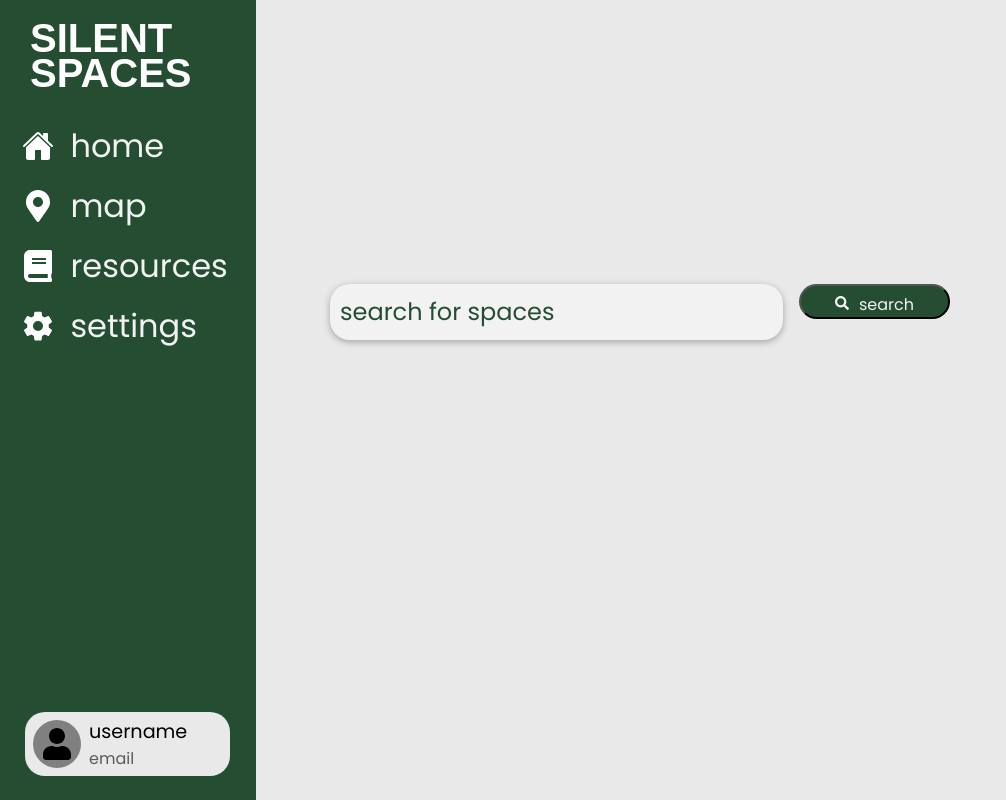
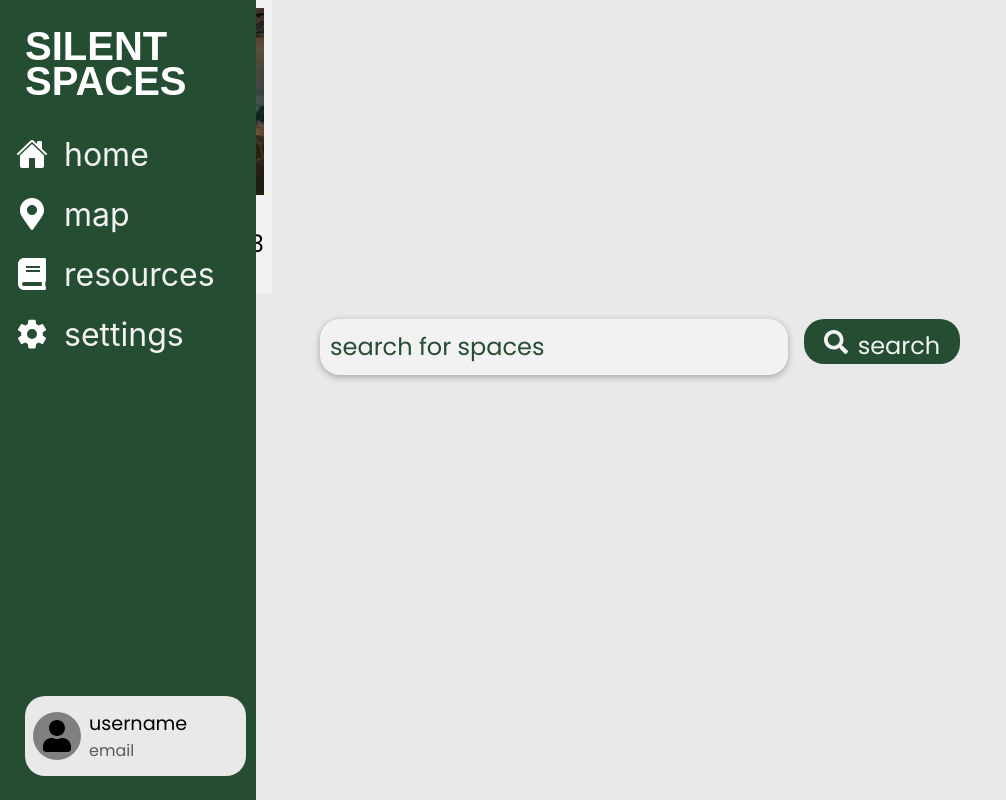
Before and after one commit to Olympicene/Silent-Spaces, a React (Create React App) app in the folder Coding Project/client/: page /menu in a window 1280 px wide. Shown: the whole page, without its empty margins (0-1006 px from the left). Built offline with nearby package versions, Linux system fonts and the light colour scheme; no server answers.

Commit message:
removed wildcard uses

```diff
--- a/Coding Project/client/src/components/NavBar/NavBar.css
+++ b/Coding Project/client/src/components/NavBar/NavBar.css
@@ -1,10 +1,3 @@
-  * {
-    box-sizing: border-box;
-    margin: 0;
-    padding: 0;
-    font-family: 'poppins', sans-serif;;
-  }
-
   .nav-menu.active {
     background-color: #254D32;
     width: 20vw;
@@ -33,9 +26,9 @@
     height: 100%;
     display: flex;
     align-items: center;
-    padding: 0 16px;
     border-radius: 6px;
     margin-top: 20px;
+    padding: 0 16px;
   }
 
   .nav-text a:hover {
@@ -53,9 +46,11 @@
   }
 
   .profile-section {
+    margin: 0;
+    padding: 0;
     display: flex;
     align-items: center;
-
+    font-family: 'poppins', sans-serif;
     width: 80%;
     height : 4rem;
     position: absolute;
@@ -76,4 +71,6 @@
     font-family: 'poppins-bold', sans-serif;
     font-weight: 2rem;
     margin-left: 30px;
+    margin: 0;
+    padding: 0;
   }
--- a/Coding Project/client/src/components/NavBar/NavBar.js
+++ b/Coding Project/client/src/components/NavBar/NavBar.js
@@ -12,8 +12,8 @@ function NavBar() {
       <IconContext.Provider value={{color:"#ffff", size:"2rem"}}>
       <nav className='nav-menu active'>
         <ul className='nav-menu-items'>
-          <h1 style={{marginTop:"1rem", marginBottom:"-10px"}}>SILENT</h1>
-          <h1> SPACES</h1>
+          <h1 style={{marginTop:"1.5rem", marginBottom:"-10px", marginLeft:"25px"}}>SILENT</h1>
+          <h1 style={{marginLeft:"25px"}}> SPACES</h1>
           {NavbarData.map((item, index) => {
             return (
               <li key = {index} className={item.className}>
@@ -30,8 +30,8 @@ function NavBar() {
             </div>
 
             <div style={{display:"inline-block"}}>
-              <p style={{fontSize:"1.2rem"}}>username</p>
-              <p style={{fontSize:"1rem", color:"#595A5E"}}>email</p>
+              <p style={{fontSize:"1.2rem", margin: "0", padding: "0"}}>username</p>
+              <p style={{fontSize:"1rem", color:"#595A5E", margin: "0", padding: "0"}}>email</p>
             </div>
           </div>
         </ul>
--- a/Coding Project/client/src/components/SearchBar/Searchbar.css
+++ b/Coding Project/client/src/components/SearchBar/Searchbar.css
@@ -1,8 +1,3 @@
-* {
-    margin: 0;
-    padding: 0;
-}
-
 .searchbar {
     margin: auto;
     width: 50%;
@@ -18,9 +13,12 @@
     height : 75%;
     border-radius: 20px;
     background-color: #254D32;
-    font-size: 1rem;
+    font-size: 1.5rem;
     color: #F2F2F2;
     text-align: center;
+    font-family: 'poppins', sans-serif;
+    outline: none;
+    border: 0;
 }
 
 .searchbar-input {
@@ -32,6 +30,8 @@
     border-radius: 20px;
     background-color: #F2F2F2;
     box-shadow: 0 2px 7px rgba(0, 0, 0, 0.3);
+    outline: none;
+    border : 0;
 }
 
 .searchbar-input::placeholder {
@@ -39,8 +39,3 @@
     color: #254D32;
     font-size: 1.5rem;
 }
-
-input {
-    outline: none;
-    border : 0;
-}
```
